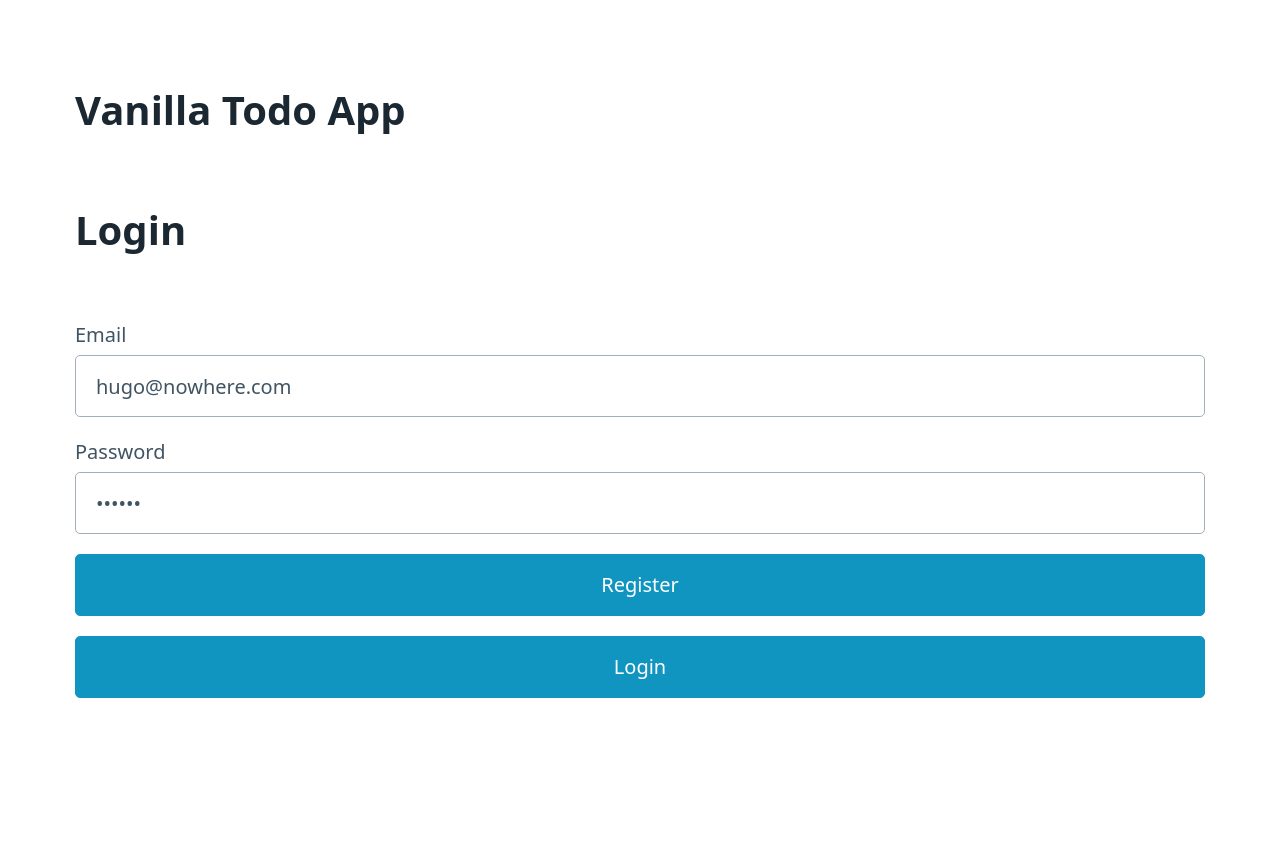
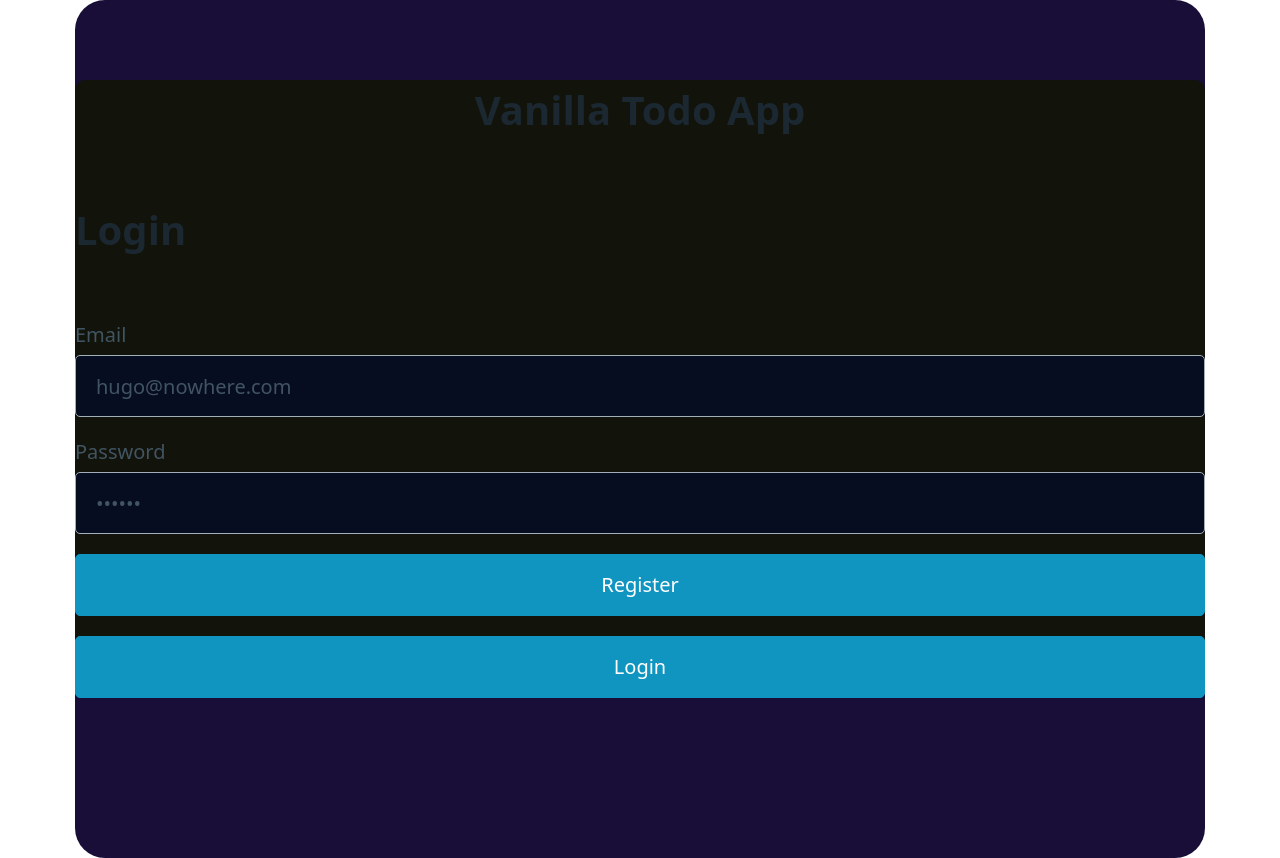
Before and after one commit to saidiqemali/-K-294, a website: page todo.vanilla.app/index.html in a window 1280 px wide. Drawn offline with nearby package versions, Linux system fonts and the light colour scheme; no server answers; files whose address does not match are found by name.

Commit message:
ToDo und Login Style verbessert

```diff
--- a/todo.vanilla.app/assets/css/main.css
+++ b/todo.vanilla.app/assets/css/main.css
@@ -7,7 +7,33 @@
 }
 
 .card {
-  border: 2px solid #e7e7e7;
+  border: 10px solid #2d4ca3;
   border-radius: 4px;
   padding: 0.5rem;
 }
+
+
+.container {
+  background-color: rgb(25, 14, 56);
+  background-attachment: fixed;
+  border-radius: 30px;
+}
+
+.block {
+  background-color: rgb(18, 19, 10);
+  border-radius: 10px;
+}
+
+#input-email {
+  background-color:rgb(7, 13, 32);
+}
+
+#input-password {
+  background-color:rgb(7, 13, 32);
+}
+
+
+.title {
+  justify-content: center;
+  text-align: center;
+}
```
